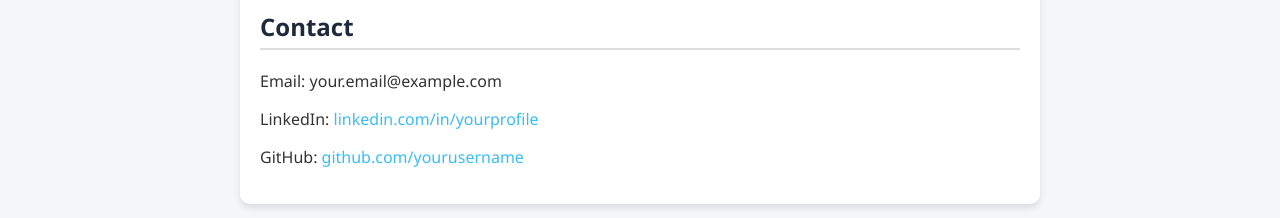
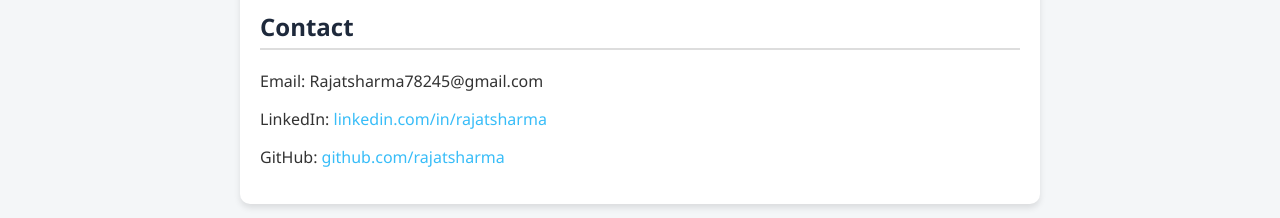
Before and after one commit to RajatSharma12R/Portfoilo, a plain HTML site: page index.html in a window 1280 px wide. Shown: the part 1365-1583 px from the top of the page. Drawn offline with Linux system fonts and the light colour scheme.

Commit message:
Update index.html

```diff
--- a/index.html
+++ b/index.html
@@ -120,9 +120,9 @@
 
     <div class="card">
       <h2>Contact</h2>
-      <p>Email: your.email@example.com</p>
-      <p>LinkedIn: <a href="#">linkedin.com/in/yourprofile</a></p>
-      <p>GitHub: <a href="#">github.com/yourusername</a></p>
+      <p>Email: Rajatsharma78245@gmail.com</p>
+      <p>LinkedIn: <a href="#">linkedin.com/in/rajatsharma</a></p>
+      <p>GitHub: <a href="#">github.com/rajatsharma</a></p>
     </div>
   </section>
 
```
